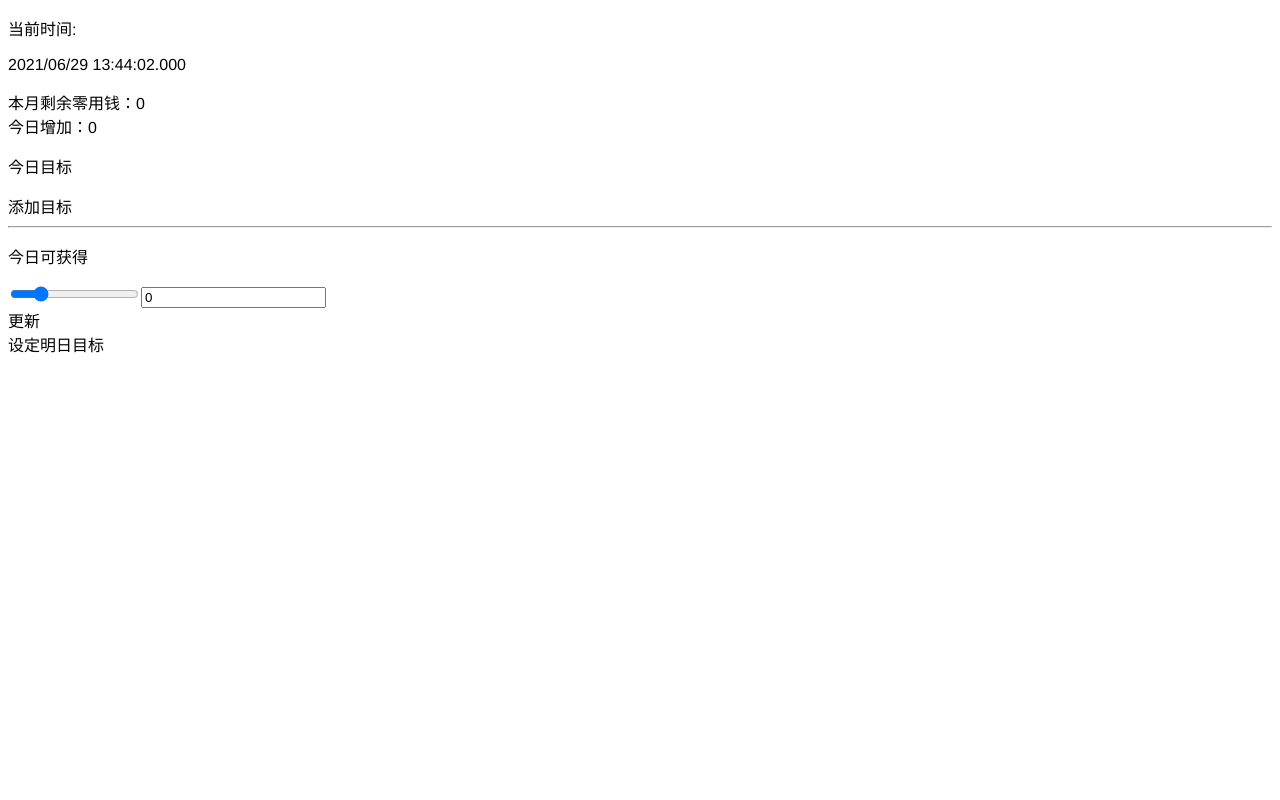
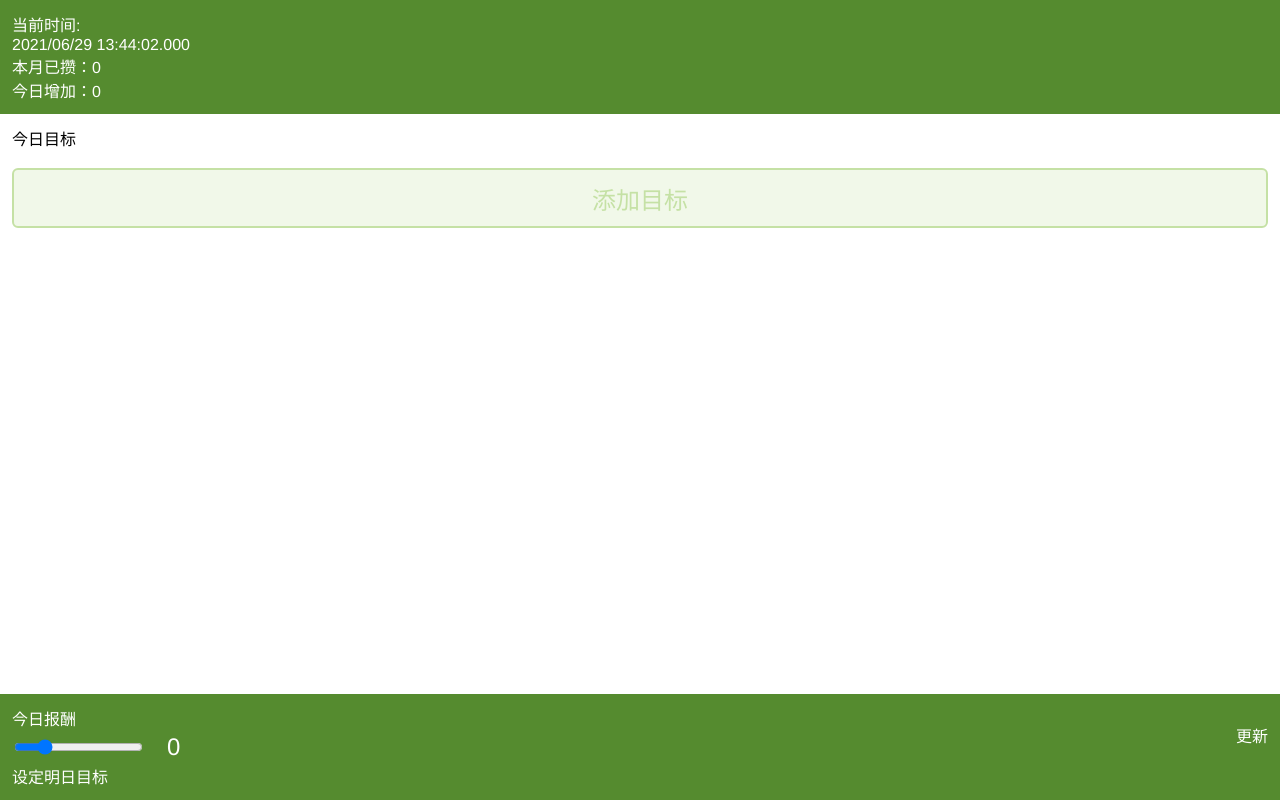
Before and after one commit to tari404/orga, a Vue app: page /#/ in a window 1280 px wide. Built offline with nearby package versions, Linux system fonts and the light colour scheme.

Commit message:
🎨 update style

```diff
--- a/src/App.vue
+++ b/src/App.vue
@@ -15,7 +15,14 @@ export default {
 <style lang="stylus">
 *
   box-sizing border-box
+body, ul, p
+  margin 0
 #app
+  position fixed
+  top 0
+  left 0
+  right 0
+  bottom 0
   font-family Avenir, Helvetica, Arial, sans-serif
   -webkit-font-smoothing antialiased
   -moz-osx-font-smoothing grayscale
--- a/src/views/Home.vue
+++ b/src/views/Home.vue
@@ -1,33 +1,45 @@
 <template>
   <div class="home">
+    <div class="orga-top">
       <Now />
       <div>
-      本月剩余零用钱：<span>{{ monthly.grow }}</span>
+        本月已攒：<span>{{ monthly.grow }}</span>
       </div>
       <div>
         今日增加：<span>{{ diary.rewards }}</span>
       </div>
+    </div>
     <div class="orga-aim">
+      <div class="title">
         <p>今日目标</p>
-      <div v-if="!diary.targets.length" @click="addDiary">添加目标</div>
+        <span v-if="diary.targets.length" @click="addDiary">编辑</span>
+      </div>
+      <div class="diary-container">
+        <div class="add-diary" v-if="!diary.targets.length" @click="addDiary">添加目标</div>
         <ul v-else>
           <li v-for="(target, i) in diary.targets" :key="i">
             <span>{{ target.content }}</span>
             <input type="checkbox" v-model="target.finished" />
           </li>
         </ul>
-      <div>{{ diary.remarks }}</div>
+        <div class="remarks">{{ diary.remarks }}</div>
       </div>
-    <hr />
+    </div>
+    <div class="orga-footer">
+      <div class="rewards">
         <div>
-      <p>今日可获得</p>
-      <input type="range" min="-100" max="400" step="1" v-model="rewards" />
-      <input type="number" v-model="rewards" />
+          <p>今日报酬</p>
+          <div class="inputs">
+            <input class="range" type="range" min="-100" max="400" step="1" v-model="rewards" />
+            <input class="number" type="number" v-model="rewards" />
           </div>
-    <div @click="submitDiary">更新</div>
+        </div>
+        <div class="submit-diary" @click="submitDiary">更新</div>
+      </div>
       <div>
         <div v-if="tomorrow.targets.length">明日目标已安排</div>
         <div v-else @click="addTomorrow">设定明日目标</div>
+      </div>
     </div>
     <UpdateDiary v-if="toUpdate" :date="toUpdate.date" :diary="toUpdate" @close="updateFinished" />
   </div>
@@ -147,14 +159,90 @@ export default {
 </script>
 
 <style lang="stylus" scoped>
+.home
+  height 100%
+  display flex
+  flex-direction column
+.orga-top
+  padding 12px
+  color #fff
+  background-color #558b2f
 .orga-aim
+  flex 1 1 auto
+  display flex
+  flex-direction column
+  padding 12px
+  .title
+    margin-bottom 18px
+    display flex
+    justify-content space-between
+    align-items center
+    p
+      font-weight 500
+    span
+      color #c5e1a5
+  .add-diary
+    height 60px
+    background-color #f1f8e9
+    border-radius 6px
+    border solid 2px #c5e1a5
+    color #c5e1a5
+    font-size 24px
+    display flex
+    justify-content center
+    align-items center
+  .diary-container
+    flex 1 1 100px
+    white-space pre-wrap
+    overflow-y scroll
   ul
     padding 0
   li
-    padding 4px 0
+    padding 6px 0
     border-top solid 1px #eee
     display flex
     justify-content space-between
+    align-items center
     &:last-child
       border-bottom solid 1px #eee
+    input
+      margin-left 6px
+      flex 0 0 16px
+  .remarks
+    margin-top 12px
+.orga-footer
+  padding 12px
+  color #fff
+  background-color #558b2f
+  .rewards
+    padding-right 50px
+    display flex
+    justify-content space-between
+    align-items center
+    position relative
+    .inputs
+      display flex
+      align-items center
+    .range
+      height 30px
+      margin-right 24px
+    .number
+      padding 0
+      width 100px
+      color #fff
+      font inherit
+      font-size 24px
+      line-height 30px
+      border none
+      outline none
+      display inline
+      border-radius 0
+      background none
+  .submit-diary
+    position absolute
+    right 0
+    top 0
+    height 100%
+    display flex
+    align-items center
 </style>
```
Lines whose indentation alone changed are shown as unchanged.
